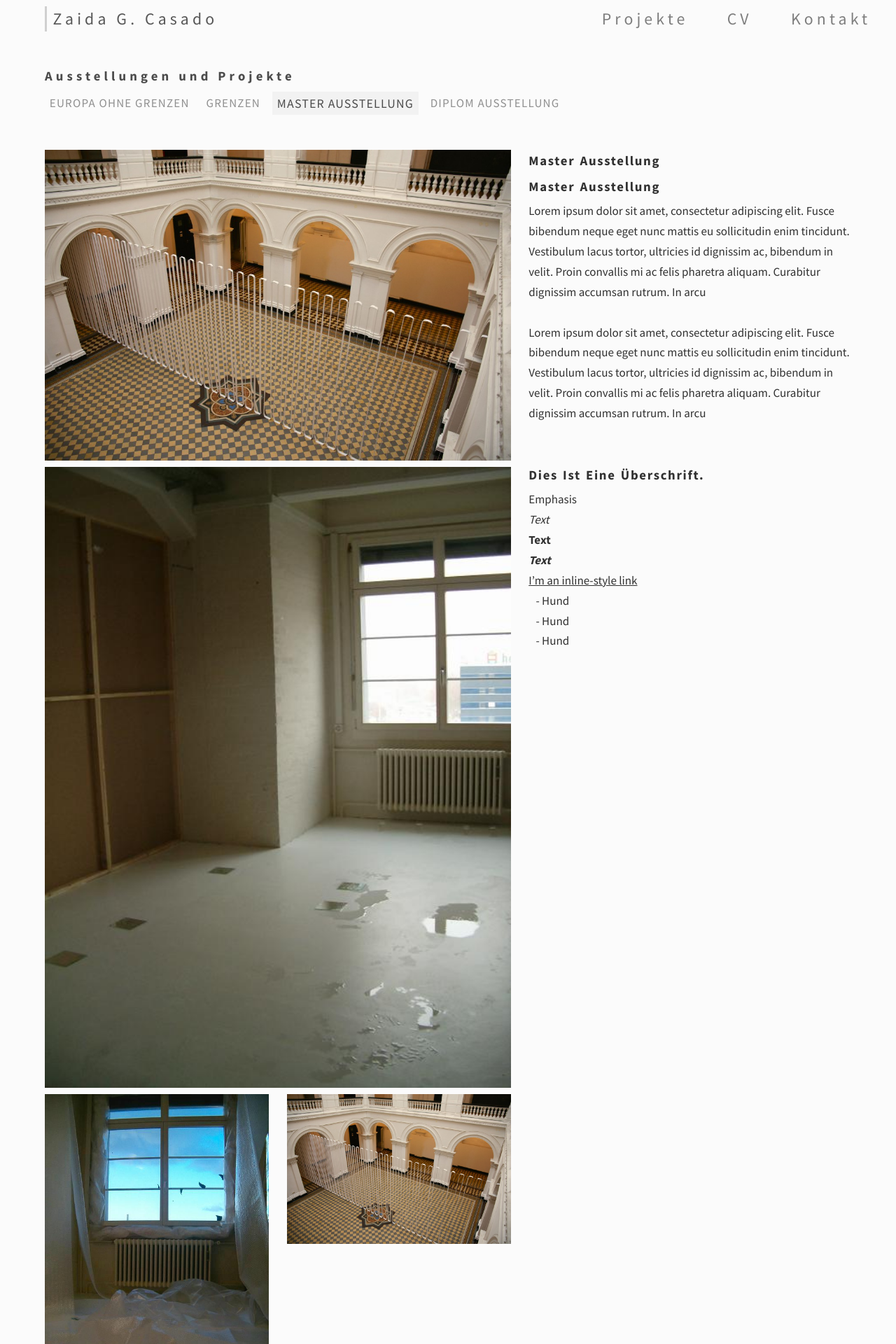
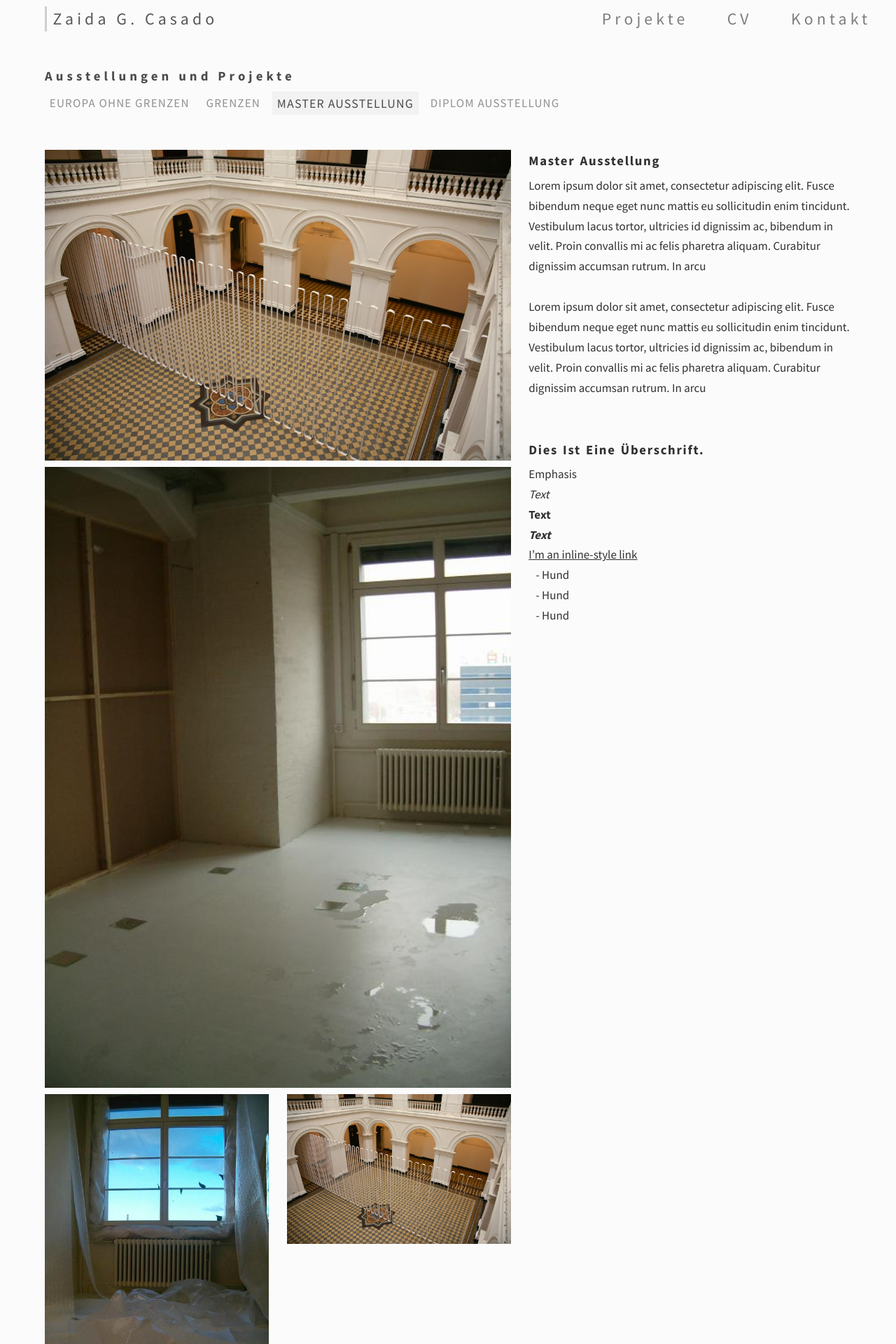
Before and after one commit to fraenze-st/KuenstlerPortfolio_ZaidaGuerreroCasado, a Jekyll site: the page built from _posts/2018-05-20-Master-Ausstellung.md, in a window 1280 px wide. Shown: the top 1920 px of the page at 70% size. Built offline with Jekyll 4.4.1, drawn with Linux system fonts in a browser that asks for light colours; nearby versions of some CDN libraries.

Commit message:
md-anleitung modified

```diff
--- a/_layouts/default_projekt.html
+++ b/_layouts/default_projekt.html
@@ -46,7 +46,7 @@
                 <img class="project-image image-big" src="{{ page.image-middle }}" alt="{{ image-middle.title}}"
                     style="width:100%">
             </div>
-            <div class="project-title">
+            <div class="project-description">
                 <h4>{{ page.title }}</h4>
                 {{ content }}
             </div>
--- a/_posts/2018-05-20-Master-Ausstellung.md
+++ b/_posts/2018-05-20-Master-Ausstellung.md
@@ -22,13 +22,14 @@
     title: Apple Pie
 
 ---
-#### Master Ausstellung
-Lorem ipsum dolor sit amet, consectetur adipiscing elit. Fusce bibendum neque eget nunc mattis eu sollicitudin enim tincidunt. Vestibulum lacus tortor, ultricies id dignissim ac, bibendum in velit. Proin convallis mi ac felis pharetra aliquam. Curabitur dignissim accumsan rutrum. In arcu  <br>
+
+Lorem ipsum dolor sit amet, consectetur adipiscing elit. Fusce bibendum neque eget nunc mattis eu sollicitudin enim tincidunt. Vestibulum lacus tortor, ultricies id dignissim ac, bibendum in velit. Proin convallis mi ac felis pharetra aliquam. Curabitur dignissim accumsan rutrum. In arcu
+<br>
 <br>
 Lorem ipsum dolor sit amet, consectetur adipiscing elit. Fusce bibendum neque eget nunc mattis eu sollicitudin enim tincidunt. Vestibulum lacus tortor, ultricies id dignissim ac, bibendum in velit. Proin convallis mi ac felis pharetra aliquam. Curabitur dignissim accumsan rutrum. In arcu
 
-<!-- zweimal <br> und du hast einen Abstand zwischen den Zeilen  -->
- <br>
+<!--  <br> macht einen Abstand zwischen den Zeilen, benutze soviele wie du magst -->
+<br>
 <br>
 
 #### Dies ist eine Überschrift.
--- a/assets/scss/imports/_index.scss
+++ b/assets/scss/imports/_index.scss
@@ -164,7 +164,7 @@
             }
         }
 
-        .project-description {
+        .project-title {
             text-align: center;
             word-spacing: 0.1rem;
         }
--- a/assets/scss/imports/_projectPage.scss
+++ b/assets/scss/imports/_projectPage.scss
@@ -72,7 +72,7 @@
         }
     }
 
-    .project-title {
+    .project-description {
         @media #{$small} {
             padding-bottom: 3vw;
             //stellt die Projekt-beschreibung ueber die Bilder
@@ -99,7 +99,6 @@
             text-decoration: underline;
         }
 
-
     }
 
 }
--- a/index.html
+++ b/index.html
@@ -23,7 +23,7 @@
                 <div>
                     <a href="{{ post.url }}"><img class="image" src="{{ post.image-small }}" alt=""></a>
                 </div>
-                <div class="project-description">
+                <div class="project-title">
                     <a href="{{ post.url }}">
                         <h4>{{ post.title }}</h4>
                     </a>
```
